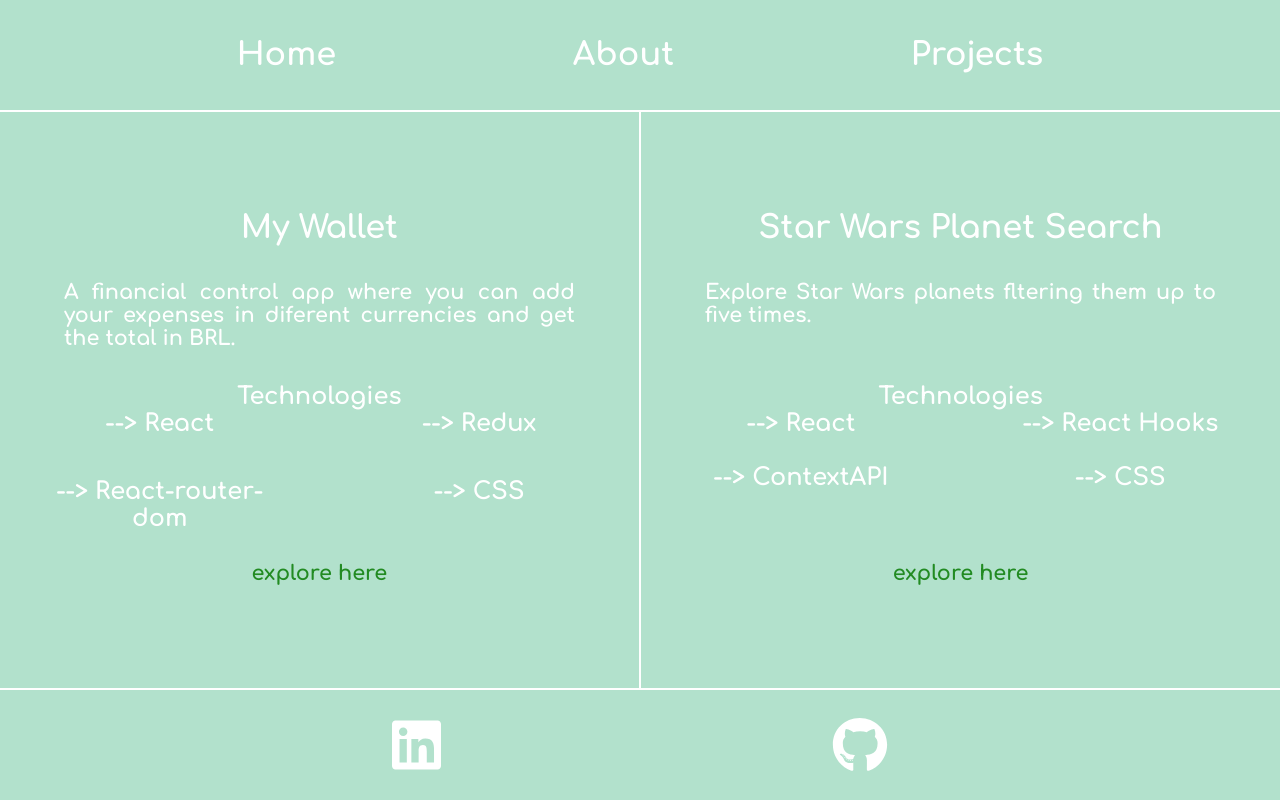
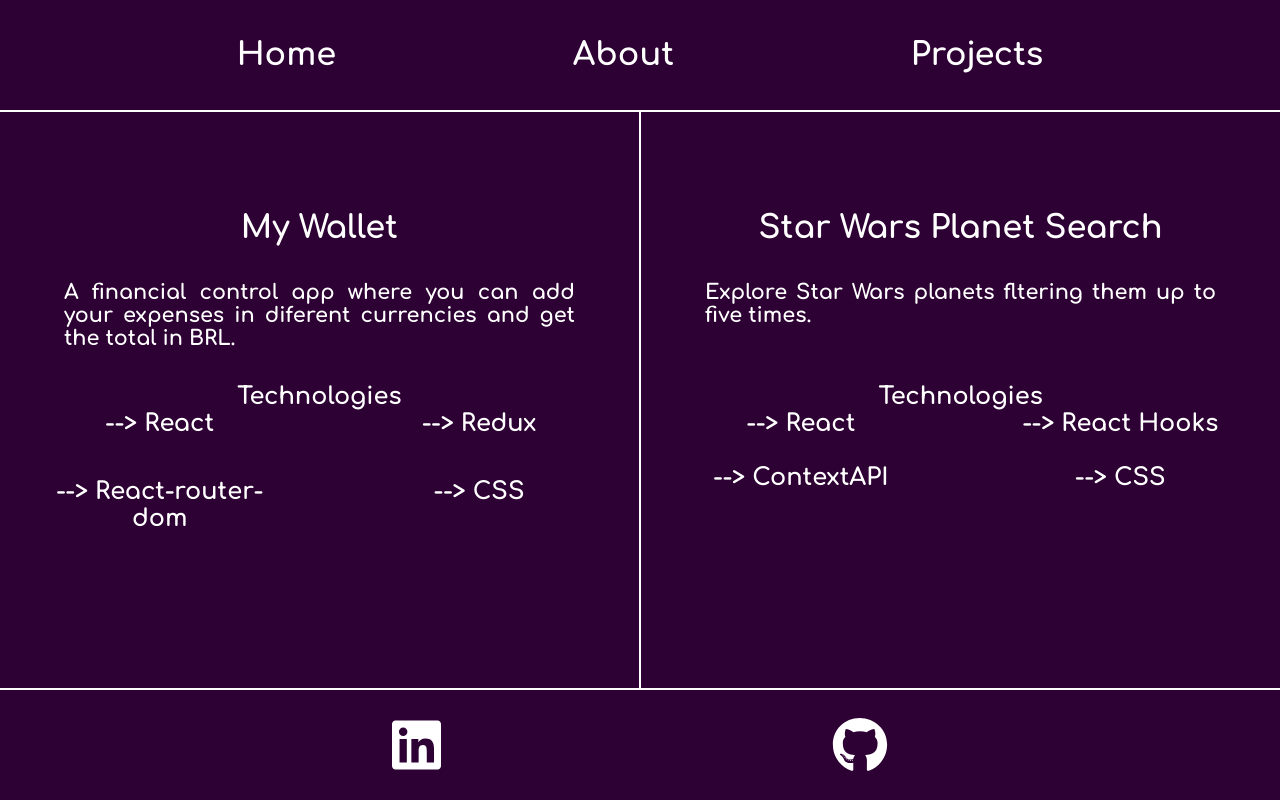
Before and after one commit to frediwilkens/frediwilkens.github.io, a React (Create React App) app: page /projects in a window 1280 px wide. Built offline with nearby package versions, Linux system fonts and the light colour scheme.

Commit message:
transition add and changes background-color

```diff
--- a/src/About.css
+++ b/src/About.css
@@ -52,7 +52,7 @@ h2 {
 }
 
 .trybe-link:hover {
-  color: black;
+  color: #08a6f0
 }
 
 @media screen and (min-width: 500px) and (min-height: 600px) {
--- a/src/Home.css
+++ b/src/Home.css
@@ -6,7 +6,7 @@ body {
   box-sizing: border-box;
   height: 100vh;
   width: 100vw;
-  background-color: #b2e1cc;
+  background-color: #2d0133;
   font-family: 'Comfortaa', cursive;
 }
 
@@ -31,10 +31,11 @@ body {
 .header-link {
   text-decoration: none;
   color: white;
+  transition: color 2s;
 }
 
 .header-link:hover {
-  color: black;
+  color: rgb(9, 248, 236);
 }
 
 .header-link:active {
@@ -116,8 +117,18 @@ footer {
     font-size: 7vh;
   }
 
+  .linkedin {
+    transition-property: color;
+    transition-duration: 3s;
+  }
+
+  .github {
+    transition-property: color;
+    transition-duration: 1s;
+  }
+
   .linkedin:hover {
-    color: #0e76a8;
+    color: #08a6f0;
   }
 
   .github:hover {
--- a/src/Projects.css
+++ b/src/Projects.css
@@ -75,7 +75,7 @@
 .card-link {
   text-align: center;
   text-decoration: none;
-  color: forestgreen;
+  color: white;
   font-size: 2.6vh;
 }
 
@@ -115,4 +115,13 @@
   .card-link-container {
     margin: 0;
   }
+
+  .card-link {
+    transition: 2s;
+  }
+
+  .card-link:hover{
+    color: #08a6f0;
+    font-size: 4vh;
+  }
 }
```
